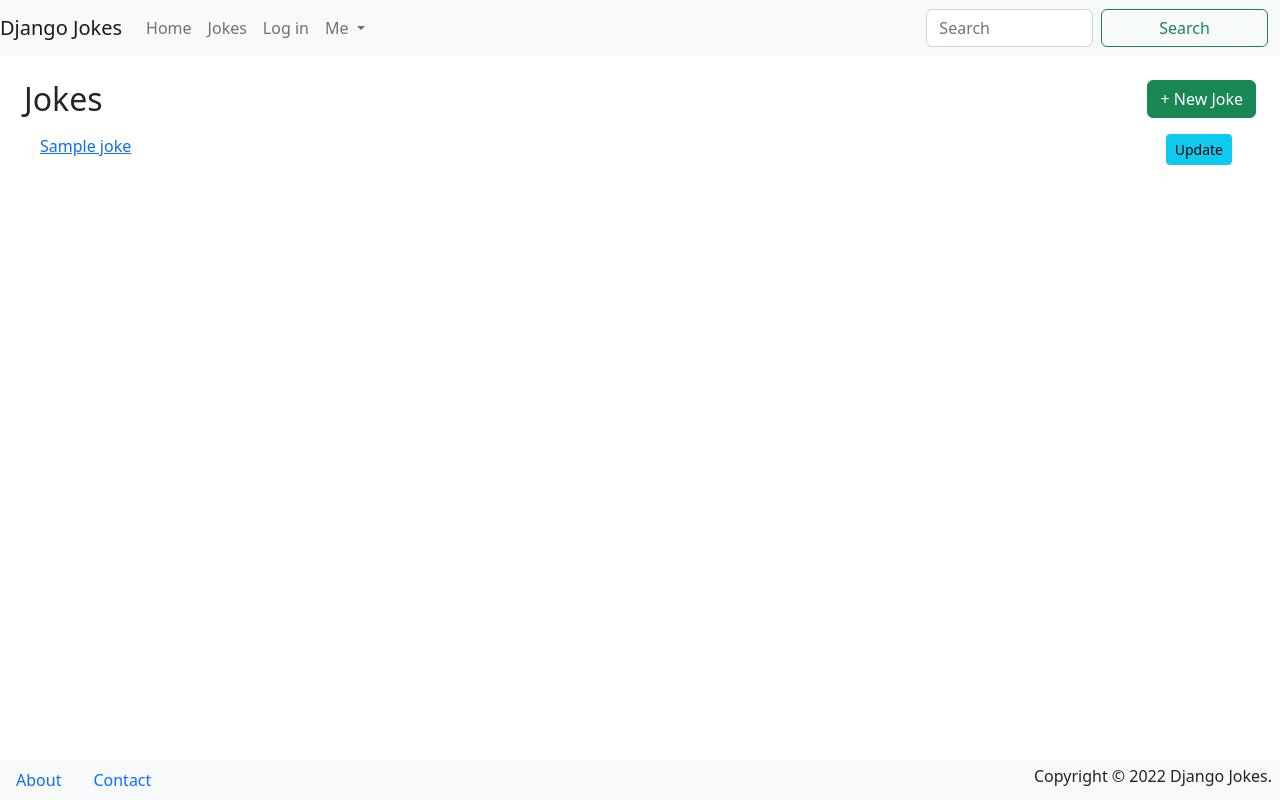
After one commit to GitErDoneToday/djangojokes.com, a Django app: page /jokes/ in a window 1280 px wide. The commit adds this page. Run offline with Django 4.2, Linux system fonts and the light colour scheme; tables that the repository leaves empty hold one stand-in row (values such as "Sample post"); some libraries are stand-ins or nearby versions.

Commit message:
Lesson updates

```diff
--- a/jokes/models.py
+++ b/jokes/models.py
@@ -1,4 +1,5 @@
 from django.db import models
+from django.urls import reverse
 
 class Joke(models.Model):
     question = models.TextField(max_length=200)
@@ -6,5 +7,8 @@ class Joke(models.Model):
     created = models.DateTimeField(auto_now_add=True)
     modified = models.DateTimeField(auto_now=True)
 
+    def get_absolute_url(self):
+        return reverse('jokes:detail', args=[str(self.pk)])
+
     def __str__(self):
         return self.question
--- a/jokes/urls.py
+++ b/jokes/urls.py
@@ -1,4 +1,11 @@
 from django.urls import path
 
+from .views import JokeCreateView, JokeDetailView, JokeListView, JokeUpdateView
+
 app_name = 'jokes'
-urlpatterns = []
+urlpatterns = [
+    path('joke/<int:pk>/update/', JokeUpdateView.as_view(), name='update'),
+    path('joke/create/', JokeCreateView.as_view(), name='create'),
+    path('joke/<int:pk>', JokeDetailView.as_view(), name='detail'),
+    path('', JokeListView.as_view(), name='list'),
+]
--- a/jokes/views.py
+++ b/jokes/views.py
@@ -1,3 +1,16 @@
-from django.shortcuts import render
+from django.views.generic import CreateView, DetailView, ListView, UpdateView
+from .models import Joke
 
-# Create your views here.
+class JokeCreateView(CreateView):
+    model = Joke
+    fields = ['question', 'answer']
+
+class JokeDetailView(DetailView):
+    model = Joke
+
+class JokeListView(ListView):
+    model = Joke
+
+class JokeUpdateView(UpdateView):
+    model = Joke
+    fields = ['question', 'answer']
--- a/templates/_base.html
+++ b/templates/_base.html
@@ -26,7 +26,7 @@
           </a>
         </li>
         <li class="nav-item">
-          <a class="nav-link" href="#">Jokes</a>
+          <a class="nav-link" href="{% url 'jokes:list' %}">Jokes</a>
         </li>
         <li class="nav-item">
           <a class="nav-link" href="#">Log in</a>
--- /dev/null
+++ b/templates/jokes/joke_list.html
@@ -0,0 +1,17 @@
+{% extends "_base.html" %}
+
+{% block title %}Jokes{% endblock %}
+{% block main %}
+  <a class="btn btn-success btn-small float-end" href="{% url 'jokes:create' %}">
+    + New Joke
+  </a>
+  <h2>Jokes</h2>
+  <ul class="list-group list-group-flush mb-3">
+    {% for joke in joke_list %}
+      <li class="list-group-item">
+        <a href="{{ joke.get_absolute_url }}">{{ joke.question }}</a>
+        <a href="{% url 'jokes:update' joke.pk %}" class="btn btn-info btn-sm float-end me-2">Update</a>
+      </li>
+    {% endfor %}
+  </ul>
+  {% endblock %}
```
Also changed, not shown: templates/jokes/joke_detail.html (added, +18 -0 lines), templates/jokes/joke_form.html (added, +14 -0 lines).
